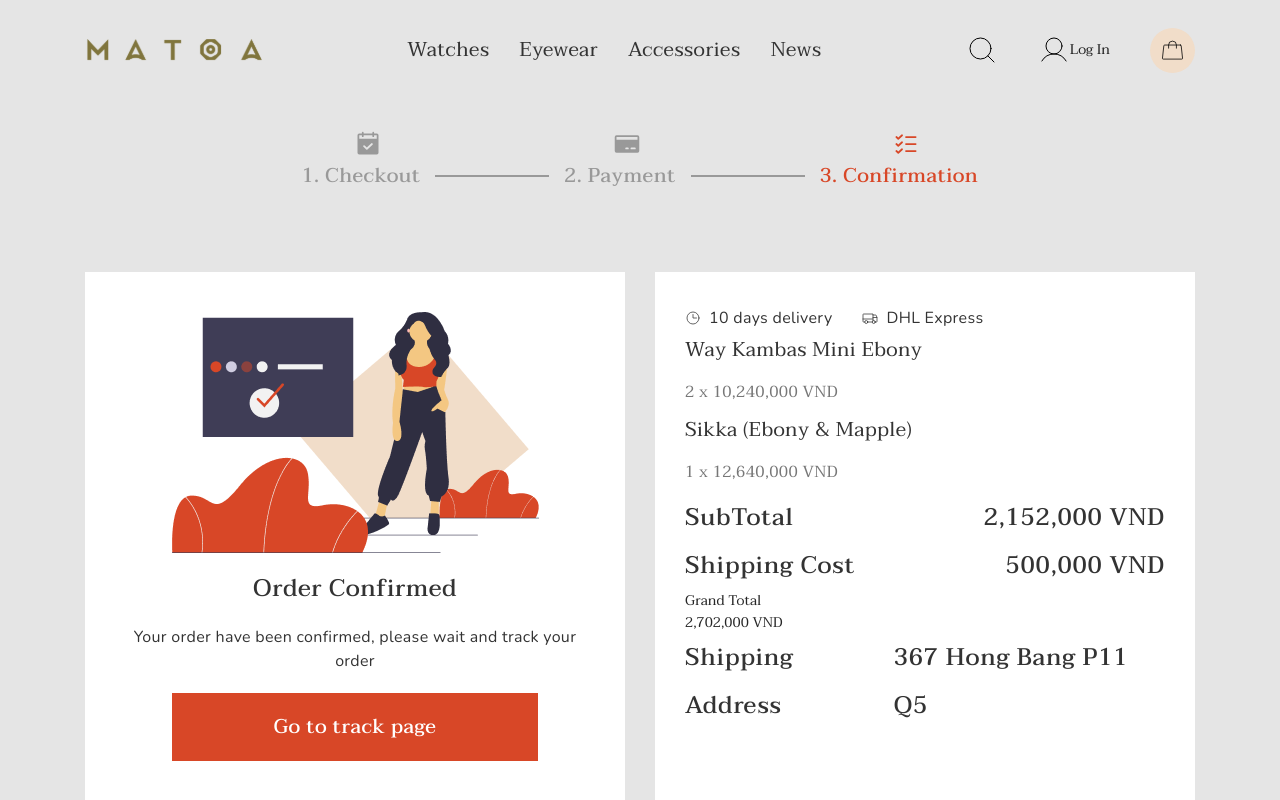
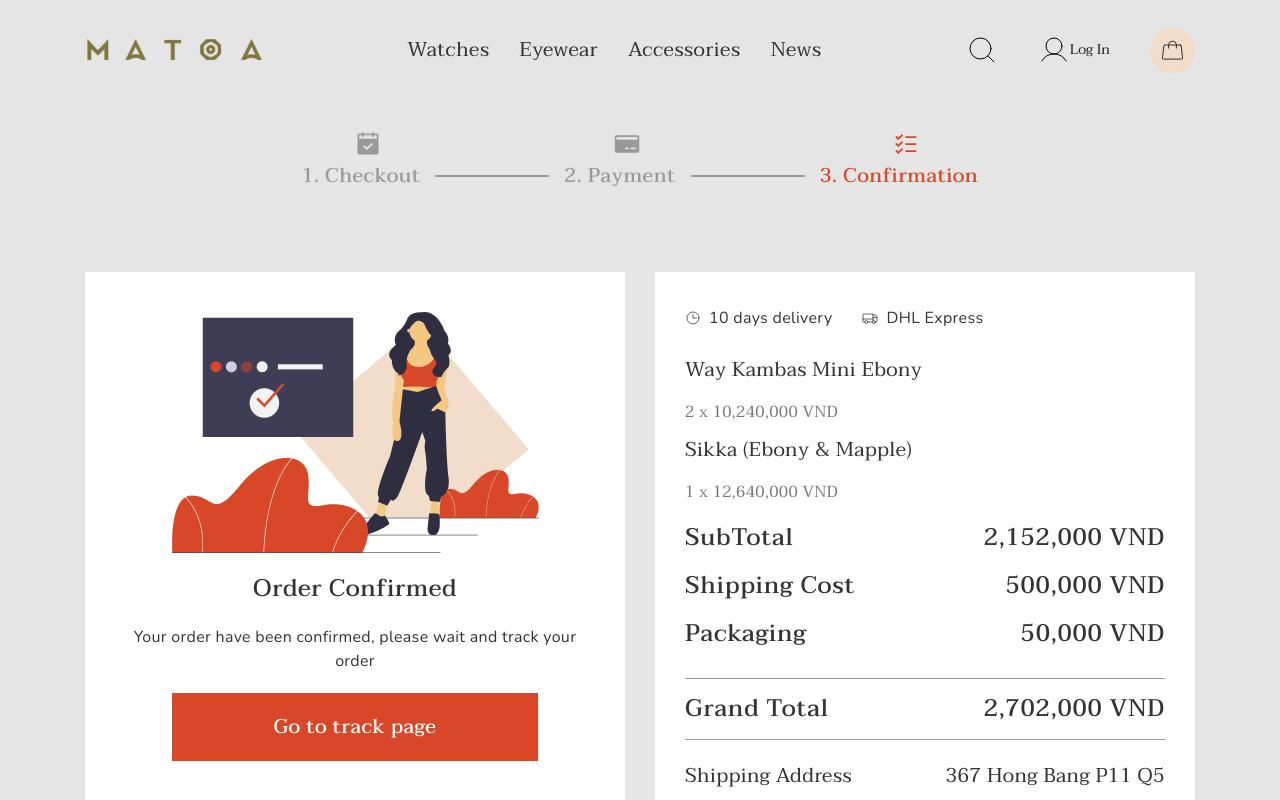
Before and after one commit to quocvuong2000/Kibi-accessories-store, a React (Create React App) app in the folder client/: page /confirmation in a window 1280 px wide. Shown: the top 800 px of the page. Built offline with nearby package versions, Linux system fonts and the light colour scheme; some icons are missing.

Commit message:
client-confirmation-beta-2

```diff
--- a/client/src/components/Header/index.jsx
+++ b/client/src/components/Header/index.jsx
@@ -14,19 +14,19 @@
 const navItem = [
   {
     display: "Watches",
-    link: "/home",
+    link: "/",
   },
   {
     display: "Eyewear",
-    link: "/home",
+    link: "/",
   },
   {
     display: "Accessories ",
-    link: "/home",
+    link: "/",
   },
   {
     display: "News",
-    link: "/home",
+    link: "/",
   },
 ];
 const onSearch = (value) => console.log(value);
@@ -80,7 +80,7 @@
   return (
     <div className={classes.container}>
       <div className={classes.headerContainer} ref={headerRef}>
-        <Link to={"/home"} className={classes.logo}>
+        <Link to={"/"} className={classes.logo}>
           <img src={logo} alt="" />
         </Link>
         <div className={classes.navListContainer}>
--- a/client/src/components/Header/styles.module.scss
+++ b/client/src/components/Header/styles.module.scss
@@ -186,7 +186,14 @@
       }
     }
   }
-
+  @include tablet {
+    .headerContainer {
+      height: 120px;
+      &.shrink {
+        height: 120px;
+      }
+    }
+  }
   .menuMobile {
     position: fixed;
     width: 100vw;
--- a/client/src/layout/AppLayout.jsx
+++ b/client/src/layout/AppLayout.jsx
@@ -12,7 +12,7 @@
     <AppSuspense>
       <Header />
       <Routes>
-        <Route path="/home" element={<Home />} />
+        <Route path="/" element={<Home />} />
         <Route path="/detail" element={<Detail />} />
         <Route path="/payment" element={<Payment />} />
         <Route path="/confirmation" element={<Payment />} />
--- a/client/src/pages/Home/Category/styles.module.scss
+++ b/client/src/pages/Home/Category/styles.module.scss
@@ -10,8 +10,8 @@
     background: #fff;
     padding: 32px;
     position: relative;
-    width: 430px;
-    height: 200px;
+    width: 540px;
+    height: 270px;
 
     .left {
       display: flex;
@@ -36,9 +36,7 @@
         font-size: 16px;
         line-height: 24px;
         /* or 150% */
-
         letter-spacing: 0.03em;
-
         color: #777777;
       }
       .discover {
@@ -89,5 +87,10 @@
     flex-direction: column;
     justify-content: space-around;
   }
-
+  @include tablet {
+      .categoryItem {
+        width: 440px;
+        height: 200px;
+      }
+  }
 }
--- a/client/src/pages/Payment/Confirmation/Confirmation.jsx
+++ b/client/src/pages/Payment/Confirmation/Confirmation.jsx
@@ -59,13 +59,19 @@
             {numberWithCommas(paymentInfo.detailOrder.shippingCost)} VND
           </div>
         </div>
+        <div className={classes.contentItem}>
+          <div className={classes.display}>Packaging</div>
+          <div className={classes.price}>
+            {numberWithCommas(paymentInfo.detailOrder.packaging)} VND
+          </div>
+        </div>
         <div className={classes.total}>
           <div className={classes.display}>Grand Total</div>
           <div className={classes.price}>
             {numberWithCommas(paymentInfo.detailOrder.grandTotal)} VND
           </div>
         </div>
-        <div className={classes.contentItem}>
+        <div className={classes.contentAddress}>
           <div className={classes.display}>Shipping Address</div>
           <div className={classes.shippingAddress}>
             {paymentInfo.orderDetail.shippingAddress}
--- a/client/src/pages/Payment/Confirmation/styles.module.scss
+++ b/client/src/pages/Payment/Confirmation/styles.module.scss
@@ -64,6 +64,7 @@
     .delivery {
       display: flex;
       column-gap: 30px;
+      margin-bottom: 20px;
       .deliveryItem {
         display: flex;
         align-items: center;
@@ -116,5 +117,33 @@
         }
       }
     }
+    .total {
+      font-family: "Taviraj";
+      font-style: normal;
+      font-weight: 500;
+      font-size: 24px;
+      line-height: 60px;
+      /* identical to box height, or 250% */
+      letter-spacing: 0.03em;
+      color: #333333;
+      display: flex;
+      justify-content: space-between;
+      border-top: 0.5px solid #999999;
+      border-bottom: 0.5px solid #999999;
+      margin-top: 20px;
+      margin-bottom: 20px;
+    }
+    .contentAddress {
+      font-family: "Taviraj";
+      font-style: normal;
+      font-weight: 400;
+      font-size: 20px;
+      line-height: 32px;
+      /* identical to box height, or 160% */
+      letter-spacing: 0.02em;
+      color: #333333;
+      display: flex;
+      justify-content: space-between;
+    }
   }
 }
```
